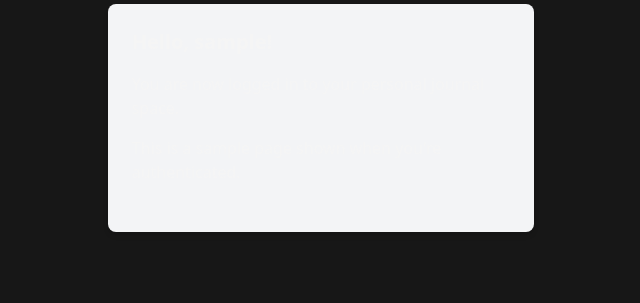
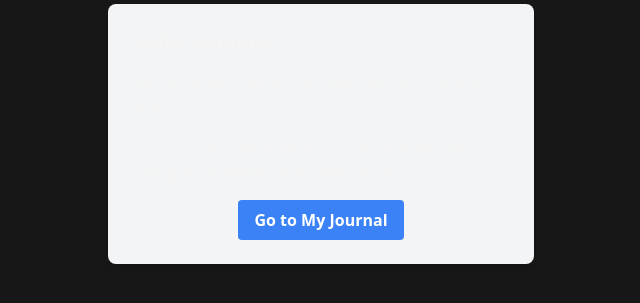
Before and after one commit to raghavagg4/MyJournal, a Flask app: page /welcome in a window 1280 px wide. Shown: the part 132-435 px from the top of the page, without its empty margins (319-959 px from the left). Run offline with Flask 2, Linux system fonts and the light colour scheme; the visitor is signed in with stand-in values (Sample User, id 1); style sheets or scripts are compiled from the project's sources.

Commit message:
Created basic journal entry page

```diff
--- a/Journal/flask_app/templates/welcome.html
+++ b/Journal/flask_app/templates/welcome.html
@@ -6,7 +6,12 @@
     <div class="p-6 bg-gray-100 rounded-lg shadow-md">
         <h3 class="text-xl font-semibold mb-4">Hello, {{ current_user.username }}!</h3>
         <p class="mb-4">You are now logged in to your personal journal space.</p>
-        <p class="mb-6">This is a sample page shown when you're authenticated.</p>
+        <p class="mb-4">This is a safe space for you to write down your thoughts, feelings, and experiences.</p>
+        <div class="flex justify-center">
+            <a href="{{ url_for('users.journal') }}" class="bg-blue-500 hover:bg-blue-700 text-white font-bold py-2 px-4 rounded">
+                Go to My Journal
+            </a>
+        </div>
     </div>
 </div>
 {% endblock %}
```
